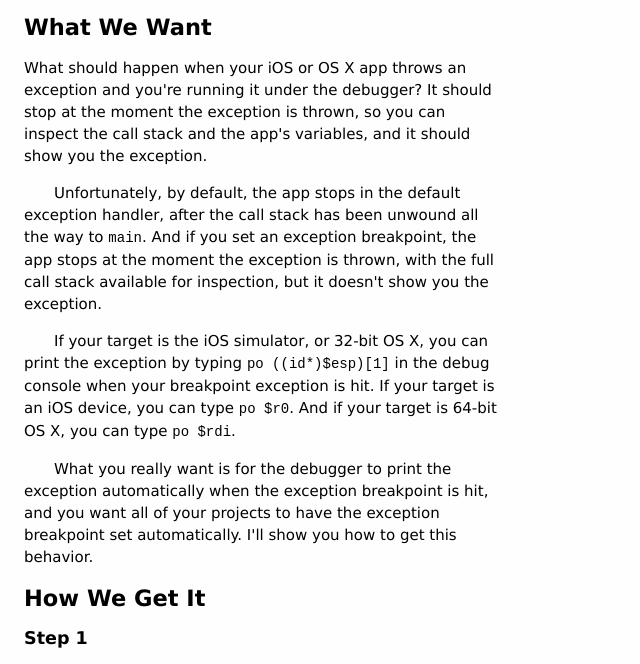
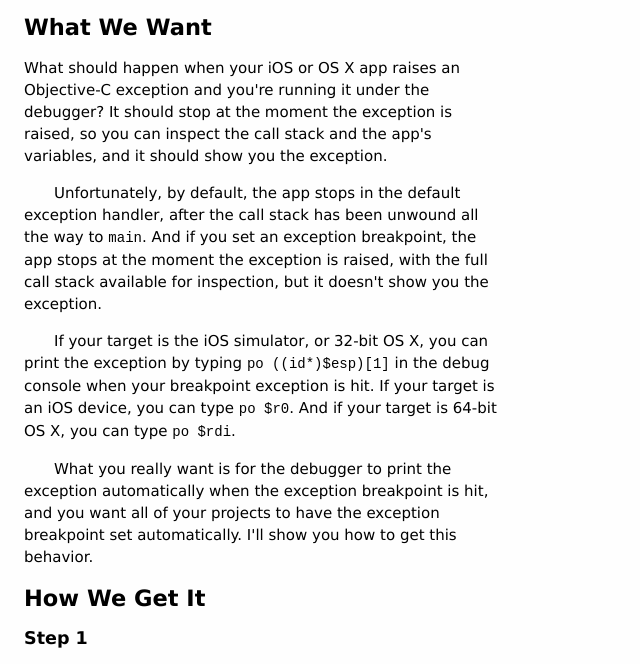
Before and after one commit to mayoff/mayoff.github.com, a plain HTML site: page 2013/06/18/how-to-snatch-the-error-code-from-the-trap-frame-in-xcode/index.html in a window 1280 px wide. Shown: the part 104-768 px from the top of the page, without its empty margins (0-640 px from the left). Drawn offline with Linux system fonts and the light colour scheme; a script that the page names is missing.

Commit message:
https://github.com/mayoff/website/commit/07c80c6505226d3b168fae5b9561267976a0e864

```diff
--- a/2013/06/18/how-to-snatch-the-error-code-from-the-trap-frame-in-xcode/index.html
+++ b/2013/06/18/how-to-snatch-the-error-code-from-the-trap-frame-in-xcode/index.html
@@ -21,8 +21,8 @@
 
 <div id='contentBody'>
 <h2>What We Want</h2>
-<p>What should happen when your iOS or OS X app throws an exception and you're running it under the debugger?  It should stop at the moment the exception is thrown, so you can inspect the call stack and the app's variables, and it should show you the exception.</p>
-<p>Unfortunately, by default, the app stops in the default exception handler, after the call stack has been unwound all the way to <code>main</code>.  And if you set an exception breakpoint, the app stops at the moment the exception is thrown, with the full call stack available for inspection, but it doesn't show you the exception.</p>
+<p>What should happen when your iOS or OS X app raises an Objective-C exception and you're running it under the debugger?  It should stop at the moment the exception is raised, so you can inspect the call stack and the app's variables, and it should show you the exception.</p>
+<p>Unfortunately, by default, the app stops in the default exception handler, after the call stack has been unwound all the way to <code>main</code>.  And if you set an exception breakpoint, the app stops at the moment the exception is raised, with the full call stack available for inspection, but it doesn't show you the exception.</p>
 <p>If your target is the iOS simulator, or 32-bit OS X, you can print the exception by typing <code>po ((id*)$esp)[1]</code> in the debug console when your breakpoint exception is hit.  If your target is an iOS device, you can type <code>po $r0</code>.  And if your target is 64-bit OS X, you can type <code>po $rdi</code>.</p>
 <p>What you really want is for the debugger to print the exception automatically when the exception breakpoint is hit, and you want all of your projects to have the exception breakpoint set automatically.  I'll show you how to get this behavior.</p>
 <h2>How We Get It</h2>
```
